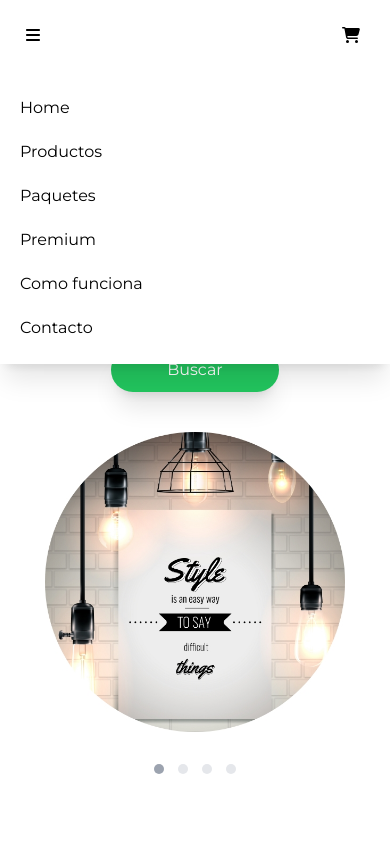
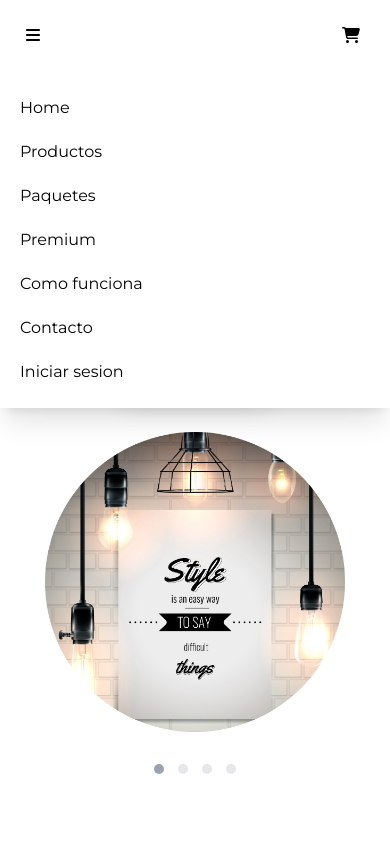
Before and after one commit to bhargawananbhuyan/project-creatilat, a Next.js app: page / in a window 390 px wide. Both pictures are taken after a click on the button 33 px from the left and 36 px from the top of the page. Shown: the top 844 px of the page. Built offline with nearby package versions, Linux system fonts and the light colour scheme.

Commit message:
mobile version

```diff
--- a/src/components/layout/Drawer.js
+++ b/src/components/layout/Drawer.js
@@ -47,6 +47,10 @@ const Drawer = () => {
 							title: 'Contacto',
 							link: '/contacto',
 						},
+						{
+							title: 'Iniciar sesion',
+							link: '/login',
+						},
 					].map((item, i) => (
 						<Menu.Item key={i}>
 							<Link href={item.link}>
```
